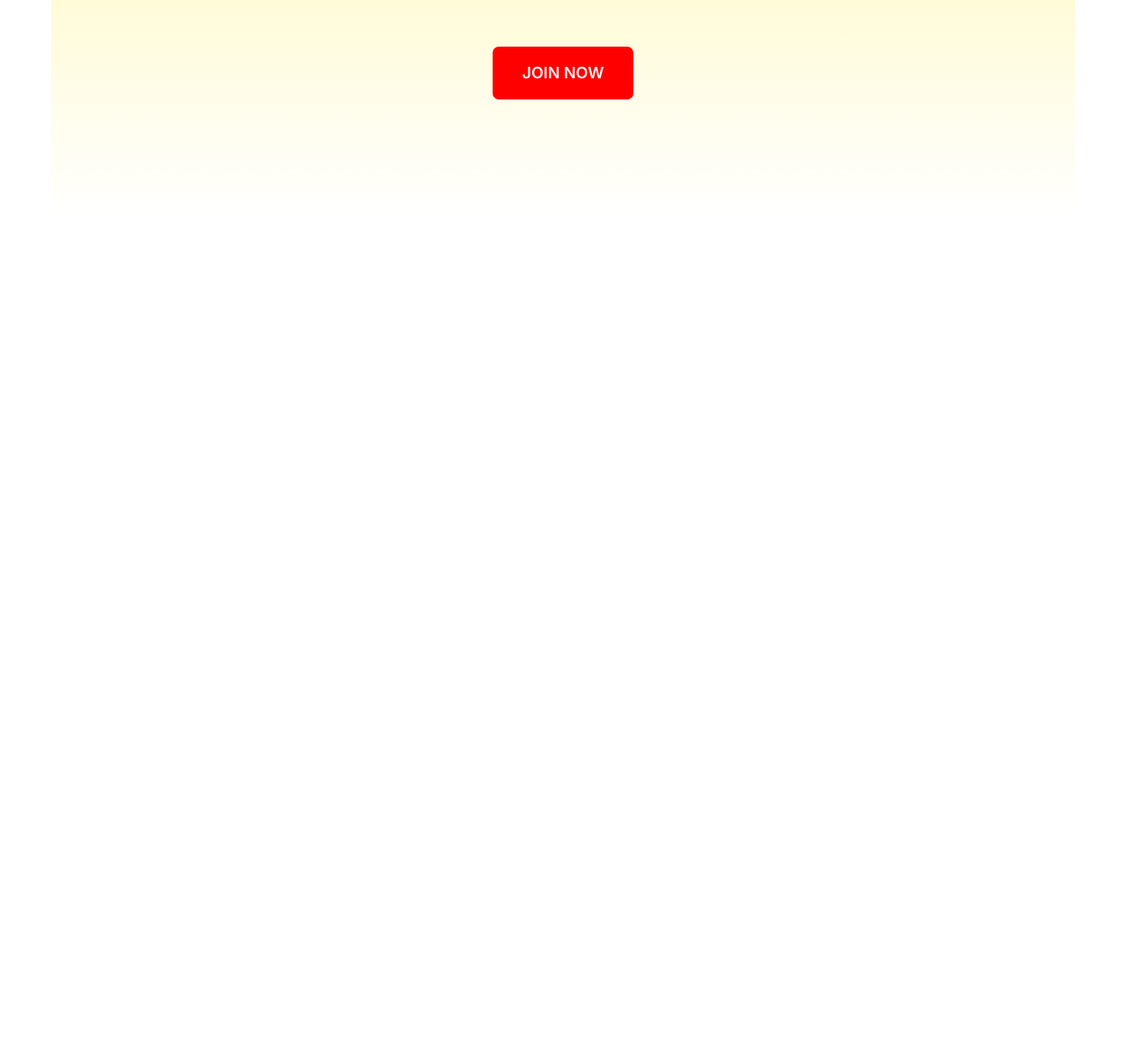
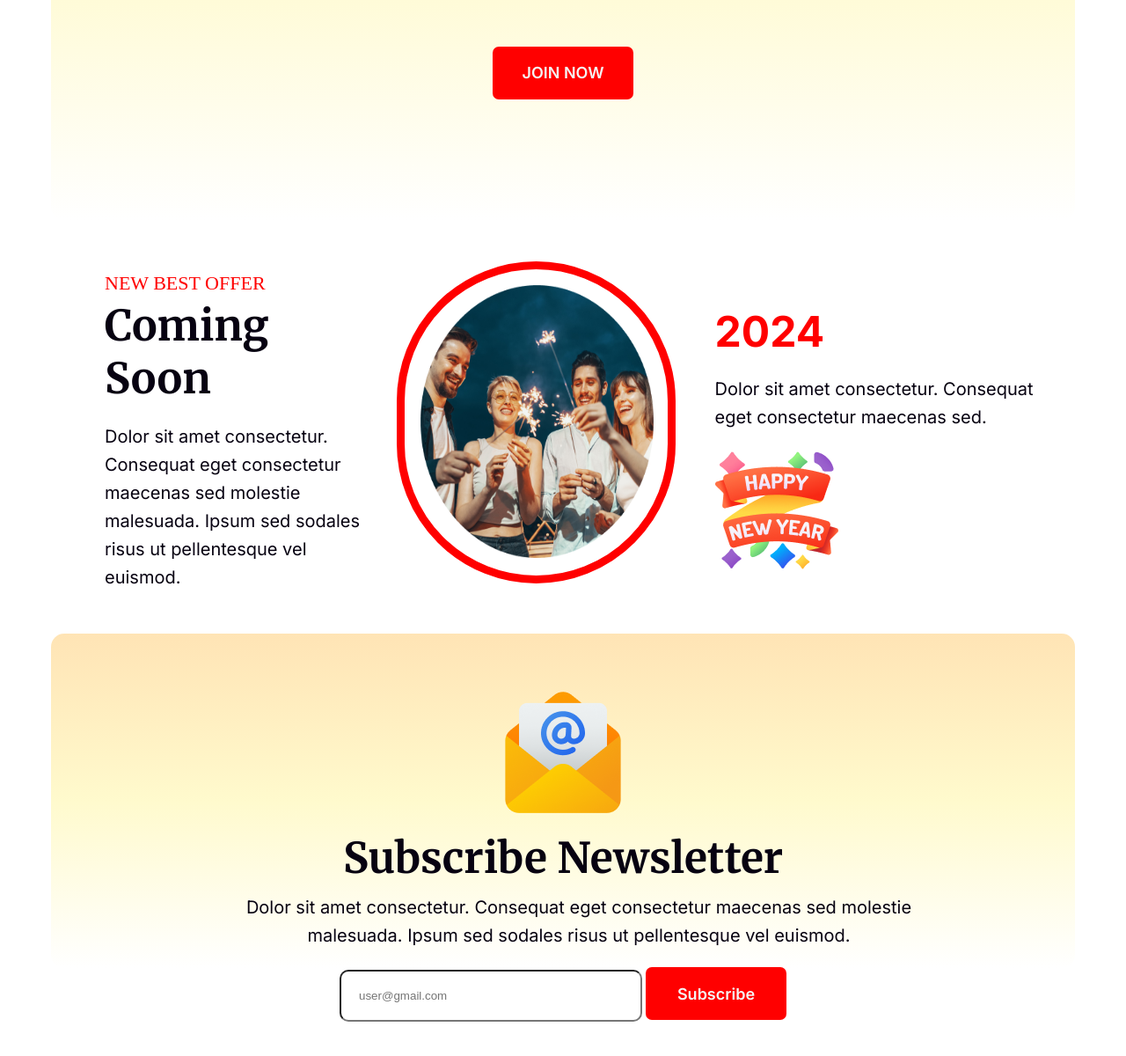
Before and after one commit to ChyonUddin/B9A1-New-Year-New-Mission, a plain HTML site: page code-folder/index.html in a window 1280 px wide. Shown: the part 2585-3785 px from the top of the page at 88% size. Before the commit the page ends 2885 px from the top, so only its background shows below. Drawn offline with Linux system fonts and the light colour scheme.

Commit message:
added banner-8

```diff
--- a/code-folder/index.html
+++ b/code-folder/index.html
@@ -58,6 +58,39 @@
             </h3>
             <button class="btn-primary"> JOIN NOW</button>
         </div>
+        <div class="banner-5-container">
+            <div class="b5-coulme-1">
+                <h4>NEW BEST OFFER</h4>
+                <h2>Coming Soon </h2>
+                <p class="b5-discription">Dolor sit amet consectetur.
+                    Consequat eget consectetur maecenas sed molestie
+                    malesuada. Ipsum sed sodales risus ut pellentesque
+                    vel euismod. </p>
+            </div>
+            <div class="b5-coulme-2">
+                <img class="b5-coulme-2-img" src="/resources/Ellipse 1.png" alt="">
+            </div>
+            <div class="b5-coulme-3">
+                <h2>2024</h2>
+                <p class="b5-discription-3">Dolor sit amet consectetur.
+                     Consequat eget consectetur maecenas sed.</p>
+                    <img src="/resources/Group 96.png" alt="">
+            </div>
+        </div>
+        <div class="banner-8-container">
+            <div class="banner-8-coulme">
+                <img class="b8-img" src="/resources/Group 61.png" alt="">
+                <h2 class="banner-8-title">Subscribe Newsletter</h2>
+                <p class="banner-8-description">Dolor sit amet consectetur.
+                     Consequat eget consectetur maecenas sed molestie malesuada.
+                      Ipsum sed sodales risus ut pellentesque vel euismod. </p>
+            </div>
+            <div class="banner-8-coulme">
+                <input type="email" name="" id="" placeholder="user@gmail.com">
+                <button class="btn-primary" >Subscribe</button>
+
+            </div>
+        </div>
     </main>
     <footer>
 
--- a/code-folder/style.css
+++ b/code-folder/style.css
@@ -123,3 +123,100 @@ main{
     border: none;
     margin-top: 35px;
 }
+/*banner-5-style*/
+.banner-5-container{
+    display: flex;
+    width: 95%vh;
+    height: 380px;
+    margin-top: 40px;
+    align-items: center;
+}
+.b5-coulme-2{
+    width: 37.3%;
+    height: 312px;
+    border: 9px solid red;
+    padding: 18px;
+    border-radius: 200px;
+}
+
+.b5-coulme-2-img{
+    width: 101%;
+    height: 310px;
+}
+.b5-coulme-1{
+    width: 44.3%;
+    margin: 12px 20px 0px 61px
+
+}
+.b5-coulme-1> h4{
+    color:red;
+    font-size: 22px;
+    font-weight: 500;
+    margin-bottom: 5px;
+}
+.b5-coulme-1> h2{
+    font-family: Merriweather;
+    color: #070211;
+    font-size: 48px;
+    margin: 0px;
+}
+.b5-discription{
+    font-size: 20px;
+    line-height: 32px;
+    font-family: Inter;
+    color: #070211;
+}
+.b5-coulme-3{
+    margin-left: 45px;
+}
+.b5-coulme-3> h2{
+    font-family: Inter;
+    font-weight: bold;
+    font-size: 48px;
+    margin-bottom: 0px;
+    color: #FF0000;
+}
+.b5-discription-3{
+    color:#070211;
+    font-size: 20px;
+    line-height: 32px;
+    font-family: Inter;
+}
+/*banner-8-style*/
+.banner-8-container{
+    width: 95%vh;
+    height: 380px;
+    text-align: center;
+    margin-top: 50px;
+    background: linear-gradient(to top, white 0%, LemonChiffon 50%, Moccasin 100%);
+    border-radius: 15px;
+    margin-bottom: 180px;
+}
+.b8-img{
+    margin-top: 60px;
+}
+.banner-8-title{
+    font-size: 48px;
+    font-family: Merriweather;
+    margin-top: 10px;
+    margin-bottom: 10px;
+    color: #070211;
+}
+.banner-8-description{
+    font-size: 20px;
+    font-family: Inter;
+    line-height: 32px;
+    width: 800px;
+    padding-left: 200px;
+    margin-top:0px;
+    color: #070211;
+}
+input[type="email"]{
+    width: 300px;
+    padding: 20px;
+    margin-left: 0px;
+    border-radius: 10px;
+}
+.banner-8-coulme>.btn-primary{
+    margin: 0px;
+}
```
